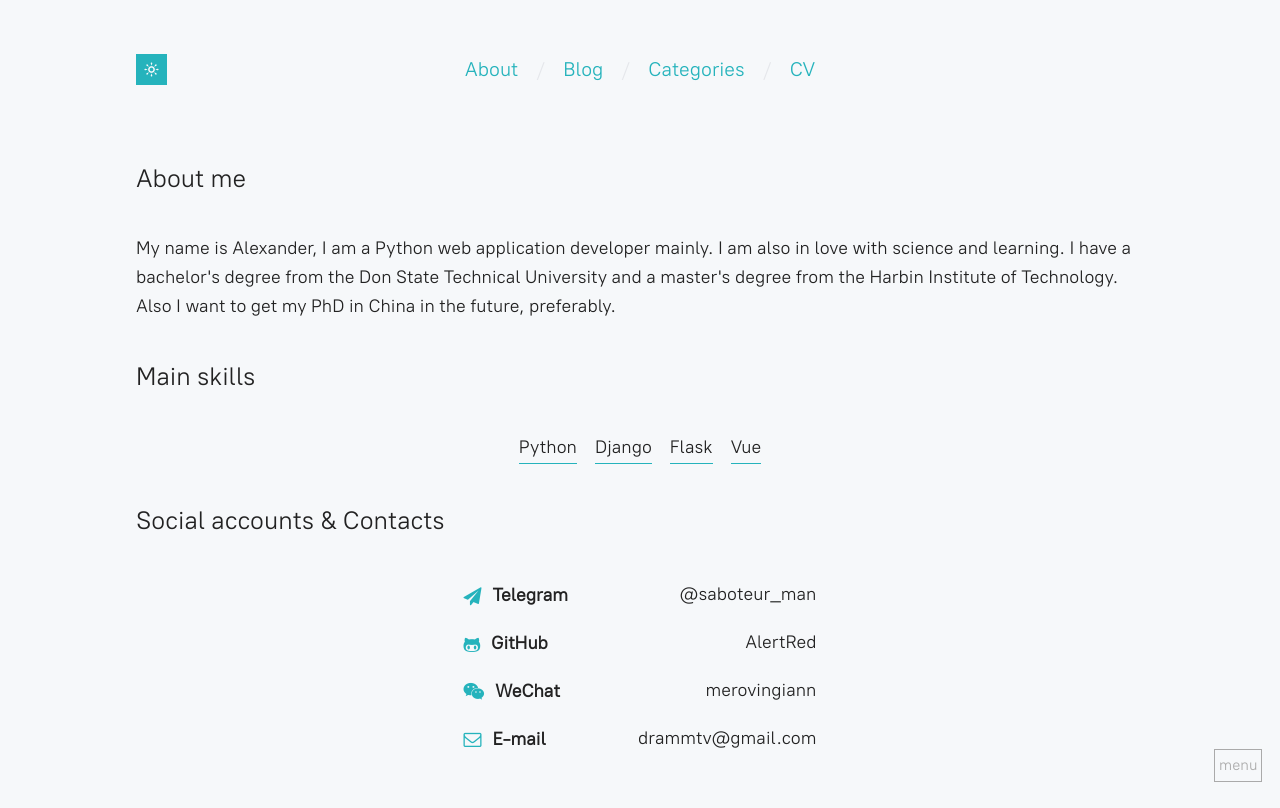
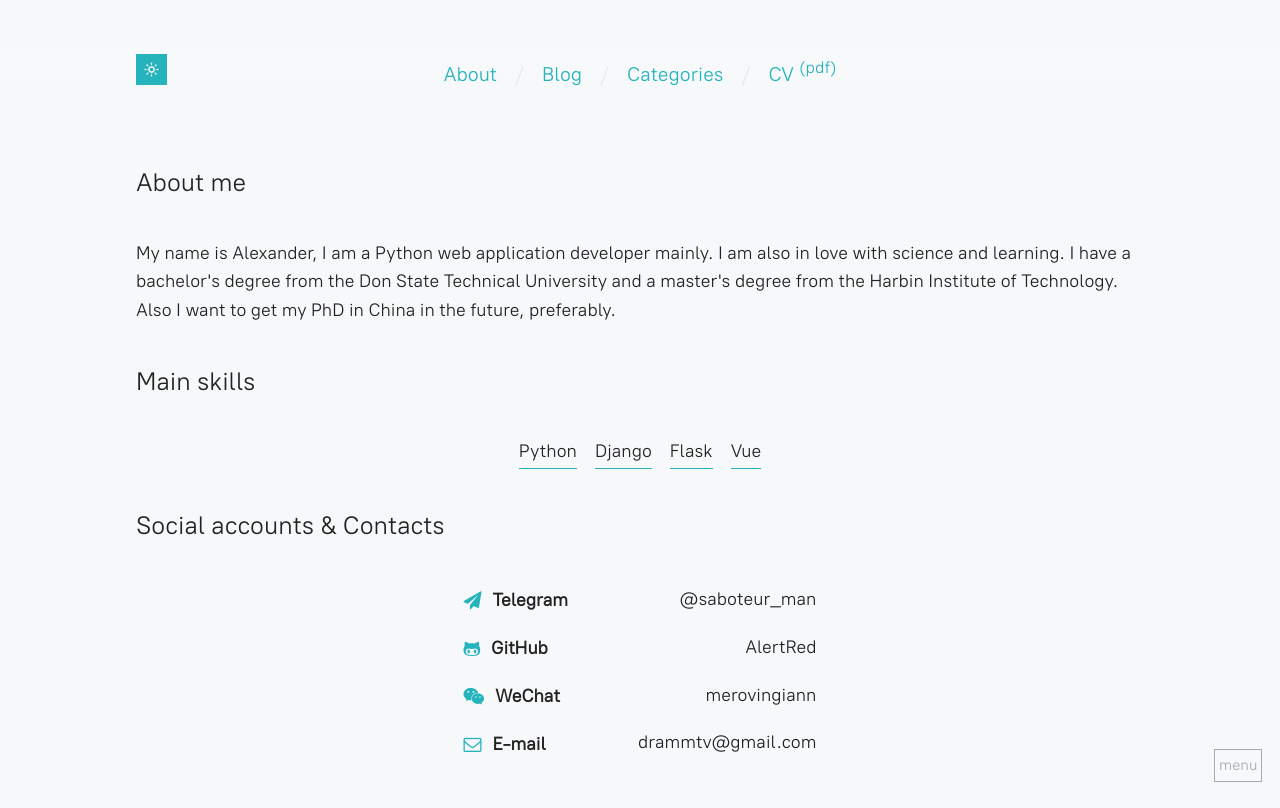
Before and after one commit to AlertRED/blog, a Vue app in the folder frontend/: page / in a window 1280 px wide. Shown: the top 808 px of the page. Built offline with nearby package versions, Linux system fonts and the light colour scheme.

Commit message:
Added CV pdf

```diff
--- a/frontend/src/components/MainNavbar.vue
+++ b/frontend/src/components/MainNavbar.vue
@@ -5,7 +5,7 @@
                 <li><router-link :class="`brightness-hover`" :to="{ name:'About'}">About</router-link></li>
                 <li><router-link :class="`brightness-hover`" :to="{ name:'Blog'}">Blog</router-link></li>
                 <li><router-link :class="`brightness-hover`" :to="{ name:'Categories'}">Categories</router-link></li>
-                <li><a :class="`brightness-hover`" href="#">CV</a></li>
+                <li><a :class="`brightness-hover`" :href="'./CV.pdf'" target="_blank">CV <sup>(pdf)</sup></a></li>
             </ul>
             <div
                 id="change-theme"
```
Also changed, not shown: 1 other file (tests, documents, lock files or other folders).
